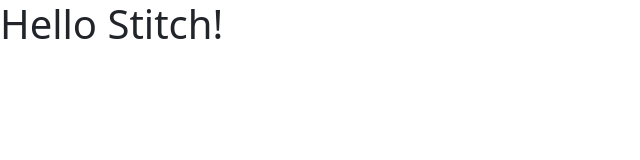
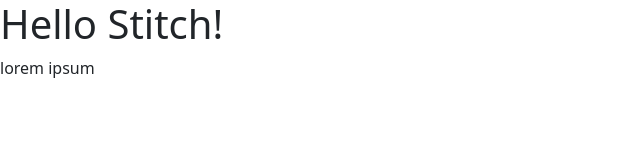
Before and after one commit to MarkleyClassroom/FirstProject, a website: page index.html in a window 1280 px wide. Shown: the whole page, without its empty margins (0-640 px from the left). Drawn offline with nearby package versions, Linux system fonts and the light colour scheme.

Commit message:
added a paragraph

```diff
--- a/index.html
+++ b/index.html
@@ -11,6 +11,9 @@
     <h1>Hello Stitch!
 
     </h1>
+    <p>lorem ipsum
+
+    </p>
 
 </body>
 </html>
```
